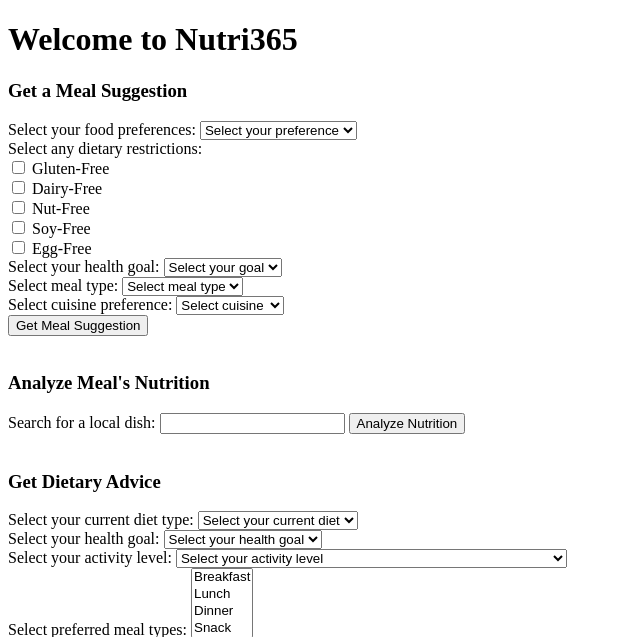
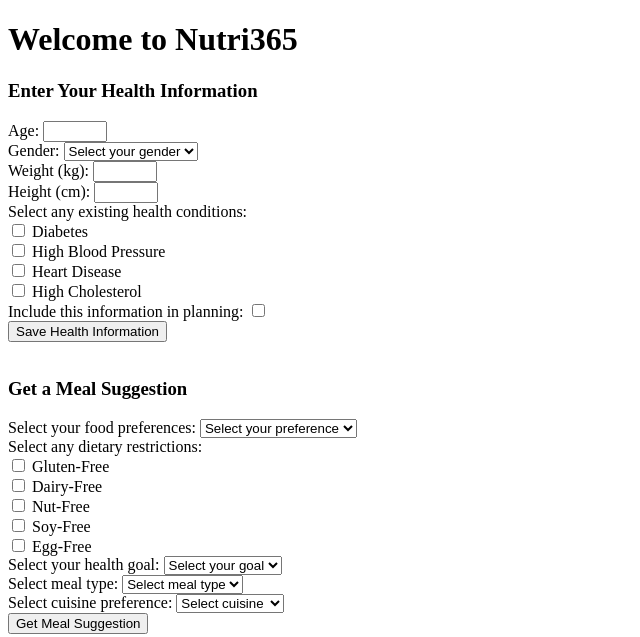
Before and after one commit to angyonghaseyo/Healthier365, a Flask app: page / in a window 1280 px wide. Shown: the top 637 px of the page, without its empty margins (0-640 px from the left). Run offline with Flask 2, Linux system fonts and the light colour scheme.

Commit message:
Update code

```diff
--- a/app.py
+++ b/app.py
@@ -34,7 +34,7 @@ def generate_chat_response(prompt, system_message="You are a nutrition and meal
 # Helper function to encode the image and interact with OpenAI API
 def analyze_food_image(base64_image):
     # Creating a prompt to send to OpenAI for analysis
-    prompt = "Analyze the nutritional content of the food in this image."
+    prompt = "Please provide a detailed nutritional analysis of the food in this image, including Carbohydrates, Proteins, Fats, Vitamins, Minerals, Dietary fibre, and Water."
 
     response = openai.ChatCompletion.create(
     model="gpt-4o-mini",
@@ -44,7 +44,7 @@ def analyze_food_image(base64_image):
         "content": [
             {
             "type": "text",
-            "text": "Please provide a detailed nutritional analysis of the food in this image, including Carbohydrates, Proteins, Fats, Vitamins, Minerals, Dietary fibre, and Water.",
+            "text": prompt,
             },
             {
             "type": "image_url",
@@ -58,17 +58,30 @@ def analyze_food_image(base64_image):
 )
     return response['choices'][0]['message']['content'].strip()
 
+# Update the helper functions to include health considerations
+def generate_prompt_with_health_info(base_prompt, health_info=None):
+    if health_info:
+        health_prompt = (
+            f"\n\nAdditional health information to consider:\n"
+            f"- Age: {health_info.get('age', 'Not provided')}\n"
+            f"- Gender: {health_info.get('gender', 'Not provided')}\n"
+            f"- Weight: {health_info.get('weight', 'Not provided')} kg\n"
+            f"- Height: {health_info.get('height', 'Not provided')} cm\n"
+            f"- Health conditions: {', '.join(health_info.get('health_conditions', [])) if health_info.get('health_conditions') else 'None'}"
+        )
+        return base_prompt + health_prompt
+    return base_prompt
 
-# Meal Suggestion Function
-def suggest_meal(preferences, dietary_restrictions, goal, meal_type, cuisine):
-    prompt = (
+# Update the suggest_meal, provide_dietary_advice, and create_meal_plan functions accordingly
+def suggest_meal(preferences, dietary_restrictions, goal, meal_type, cuisine, health_info):
+    base_prompt = (
         f"Suggest a {meal_type} based on the following preferences: {preferences}, "
         f"dietary restrictions: {dietary_restrictions}, health goal: {goal}, "
         f"and cuisine preference: {cuisine}."
     )
+    prompt = generate_prompt_with_health_info(base_prompt, health_info)
     meal_suggestion = generate_chat_response(prompt, max_tokens=150)
     return meal_suggestion
-
 
 # Nutritional Analysis Function
 def analyze_nutrition(meal):
@@ -77,23 +90,25 @@ def analyze_nutrition(meal):
     return nutrition_analysis
 
 # Dietary Advice Function
-def provide_dietary_advice(goal, current_diet, activity_level, preferred_meal_types, allergies):
+def provide_dietary_advice(goal, current_diet, activity_level, preferred_meal_types, allergies, health_info):
     # Create a detailed prompt using all the provided inputs
-    prompt = (
+    base_prompt = (
         f"Provide dietary advice to achieve the health goal: '{goal}' "
         f"given the current diet: '{current_diet}', activity level: '{activity_level}', "
         f"preferred meal types: {', '.join(preferred_meal_types)}, and "
         f"allergies or intolerances: {', '.join(allergies) if allergies else 'None'}."
     )
 
+    prompt = generate_prompt_with_health_info(base_prompt, health_info)
     dietary_advice = generate_chat_response(prompt, max_tokens=150)
     return dietary_advice
 
 
 # Personalized Meal Planning Function
-def create_meal_plan(preferences, dietary_restrictions, goal, duration=1, activity_level=None, cuisine=None, meal_types=None):
+def create_meal_plan(preferences, dietary_restrictions, goal, activity_level, cuisine, meal_types, health_info):
+    duration = 1  # Default duration for the meal plan
     # Create a detailed prompt with more specific information, considering location (Singapore) and user preferences
-    prompt = (
+    base_prompt = (
         f"Create a {duration} day meal plan in Singapore with the following details:\n"
         f"- Food preferences: {preferences}\n"
         f"- Dietary restrictions: {', '.join(dietary_restrictions) if dietary_restrictions else 'None'}\n"
@@ -104,6 +119,7 @@ def create_meal_plan(preferences, dietary_restrictions, goal, duration=1, activi
         f"Include time, location, date, food items, and detailed nutritional information for each food item."
     )
 
+    prompt = generate_prompt_with_health_info(base_prompt, health_info)
     meal_plan = generate_chat_response(prompt, max_tokens=400)
     return meal_plan
 
@@ -118,9 +134,10 @@ def meal_suggestion_api():
         goal = data['goal']
         meal_type = data['meal_type']
         cuisine = data['cuisine']
+        health_info = data.get('health_info', {})
 
         # Pass the new fields to the suggest_meal function
-        meal_suggestion = suggest_meal(preferences, dietary_restrictions, goal, meal_type, cuisine)
+        meal_suggestion = suggest_meal(preferences, dietary_restrictions, goal, meal_type, cuisine, health_info)
         return jsonify({'meal_suggestion': meal_suggestion})
     except Exception as e:
         return jsonify({'error': str(e)}), 500
@@ -145,9 +162,10 @@ def dietary_advice_api():
         activity_level = data.get('activity_level', '')
         preferred_meal_types = data.get('preferred_meal_types', [])
         allergies = data.get('allergies', [])
+        health_info = data.get('health_info', {})
 
         # Pass the new fields to the provide_dietary_advice function
-        dietary_advice = provide_dietary_advice(goal, current_diet, activity_level, preferred_meal_types, allergies)
+        dietary_advice = provide_dietary_advice(goal, current_diet, activity_level, preferred_meal_types, allergies, health_info)
         return jsonify({'dietary_advice': dietary_advice})
     except Exception as e:
         return jsonify({'error': str(e)}), 500
@@ -163,9 +181,10 @@ def meal_plan_api():
         activity_level = data.get('activity_level_plan', '')
         cuisine = data.get('plan_cuisine', [])
         meal_types = data.get('meal_types_plan', [])
+        health_info = data.get('health_info_plan', {})
 
         # Pass the new fields to the create_meal_plan function
-        meal_plan = create_meal_plan(preferences, dietary_restrictions, goal, activity_level, cuisine, meal_types)
+        meal_plan = create_meal_plan(preferences, dietary_restrictions, goal, activity_level, cuisine, meal_types, health_info)
         return jsonify({'meal_plan': meal_plan})
     except Exception as e:
         return jsonify({'error': str(e)}), 500
--- a/templates/index.html
+++ b/templates/index.html
@@ -7,6 +7,99 @@
   </head>
   <body>
     <h1>Welcome to Nutri365</h1>
+
+    <!-- Health Information Form -->
+    <form id="health-info-form">
+      <h3>Enter Your Health Information</h3>
+
+      <!-- Age -->
+      <label for="age">Age:</label>
+      <input type="number" id="age" name="age" min="1" max="120" required />
+      <br />
+
+      <!-- Gender -->
+      <label for="gender">Gender:</label>
+      <select id="gender" name="gender" required>
+        <option value="">Select your gender</option>
+        <option value="male">Male</option>
+        <option value="female">Female</option>
+        <option value="other">Other</option>
+      </select>
+      <br />
+
+      <!-- Weight -->
+      <label for="weight">Weight (kg):</label>
+      <input
+        type="number"
+        id="weight"
+        name="weight"
+        min="1"
+        max="300"
+        required
+      />
+      <br />
+
+      <!-- Height -->
+      <label for="height">Height (cm):</label>
+      <input
+        type="number"
+        id="height"
+        name="height"
+        min="50"
+        max="250"
+        required
+      />
+      <br />
+
+      <!-- Health Conditions -->
+      <label for="health_conditions"
+        >Select any existing health conditions:</label
+      >
+      <br />
+      <input
+        type="checkbox"
+        id="diabetes"
+        name="health_conditions"
+        value="diabetes"
+      />
+      <label for="diabetes">Diabetes</label>
+      <br />
+      <input
+        type="checkbox"
+        id="high_blood_pressure"
+        name="health_conditions"
+        value="high_blood_pressure"
+      />
+      <label for="high_blood_pressure">High Blood Pressure</label>
+      <br />
+      <input
+        type="checkbox"
+        id="heart_disease"
+        name="health_conditions"
+        value="heart_disease"
+      />
+      <label for="heart_disease">Heart Disease</label>
+      <br />
+      <input
+        type="checkbox"
+        id="high_cholesterol"
+        name="health_conditions"
+        value="high_cholesterol"
+      />
+      <label for="high_cholesterol">High Cholesterol</label>
+      <br />
+
+      <!-- Include Health Consideration -->
+      <label for="include_health">Include this information in planning:</label>
+      <input type="checkbox" id="include_health" name="include_health" />
+      <br />
+
+      <!-- Submit Button -->
+      <button type="submit">Save Health Information</button>
+    </form>
+
+    <div id="health-info-result"></div>
+    <br />
 
     <!-- Meal Suggestion Form -->
     <form id="meal-suggestion-form">
@@ -411,9 +504,7 @@
           inputData.forEach((idOrName) => {
             const inputField = document.getElementById(idOrName);
 
-            // Check for checkboxes or multi-select fields
             if (!inputField) {
-              // If the input field is not found by ID, check if it's a checkbox group or name-based input
               const checkboxes = document.querySelectorAll(
                 `input[name="${idOrName}"]:checked`
               );
@@ -427,18 +518,21 @@
                 );
               }
             } else if (inputField.type === "checkbox") {
-              // Handle individual checkboxes
               data[idOrName] = inputField.checked ? inputField.value : "";
             } else if (inputField.tagName === "SELECT" && inputField.multiple) {
-              // Handle multi-select dropdowns
               data[idOrName] = Array.from(inputField.selectedOptions).map(
                 (option) => option.value
               );
             } else {
-              // Regular input fields
               data[idOrName] = inputField.value;
             }
           });
+
+          // Get health information if needed
+          const healthInfo = getHealthInfo();
+          if (healthInfo) {
+            data.health_info = healthInfo;
+          }
 
           console.log(data);
 
@@ -455,7 +549,6 @@
             if (result.error) {
               resultDiv.innerHTML = `<p style="color:red;">Error: ${result.error}</p>`;
             } else {
-              // Display the result
               resultDiv.innerHTML = `<p><strong>Result:</strong> ${JSON.stringify(
                 result
               )}</p>`;
@@ -527,6 +620,48 @@
           reader.readAsDataURL(file); // Convert image to Base64
         });
 
+      // Save health information to local storage
+      document
+        .getElementById("health-info-form")
+        .addEventListener("submit", (event) => {
+          event.preventDefault();
+
+          // Gather health data
+          const healthData = {
+            age: document.getElementById("age").value,
+            gender: document.getElementById("gender").value,
+            weight: document.getElementById("weight").value,
+            height: document.getElementById("height").value,
+            health_conditions: Array.from(
+              document.querySelectorAll(
+                'input[name="health_conditions"]:checked'
+              )
+            ).map((checkbox) => checkbox.value),
+            include_health: document.getElementById("include_health").checked,
+          };
+
+          // Save health information to localStorage
+          localStorage.setItem("healthInfo", JSON.stringify(healthData));
+
+          // Show a message based on the inclusion checkbox
+          const message = healthData.include_health
+            ? "Health information saved! It will be taken into account for your meal and dietary planning."
+            : "Health information saved! It will not be used in your meal and dietary planning.";
+
+          const color = healthData.include_health ? "green" : "red";
+
+          // Update the result div with the message and color
+          document.getElementById(
+            "health-info-result"
+          ).innerHTML = `<p style="color:${color};">${message}</p>`;
+        });
+
+      // Function to get health information from localStorage
+      function getHealthInfo() {
+        const healthInfo = JSON.parse(localStorage.getItem("healthInfo")) || {};
+        return healthInfo.include_health ? healthInfo : null;
+      }
+
       // Attach form submission handlers
       handleFormSubmission(
         "meal-suggestion-form",
```
